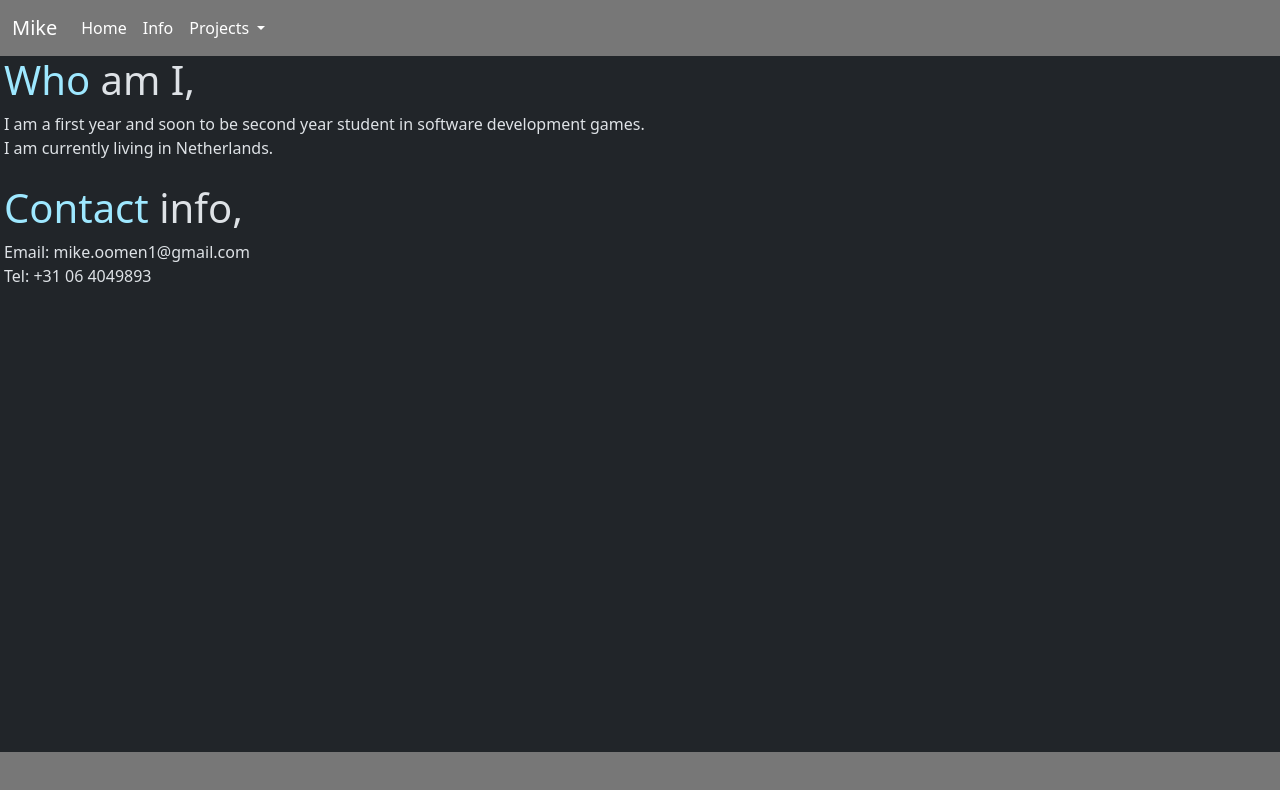
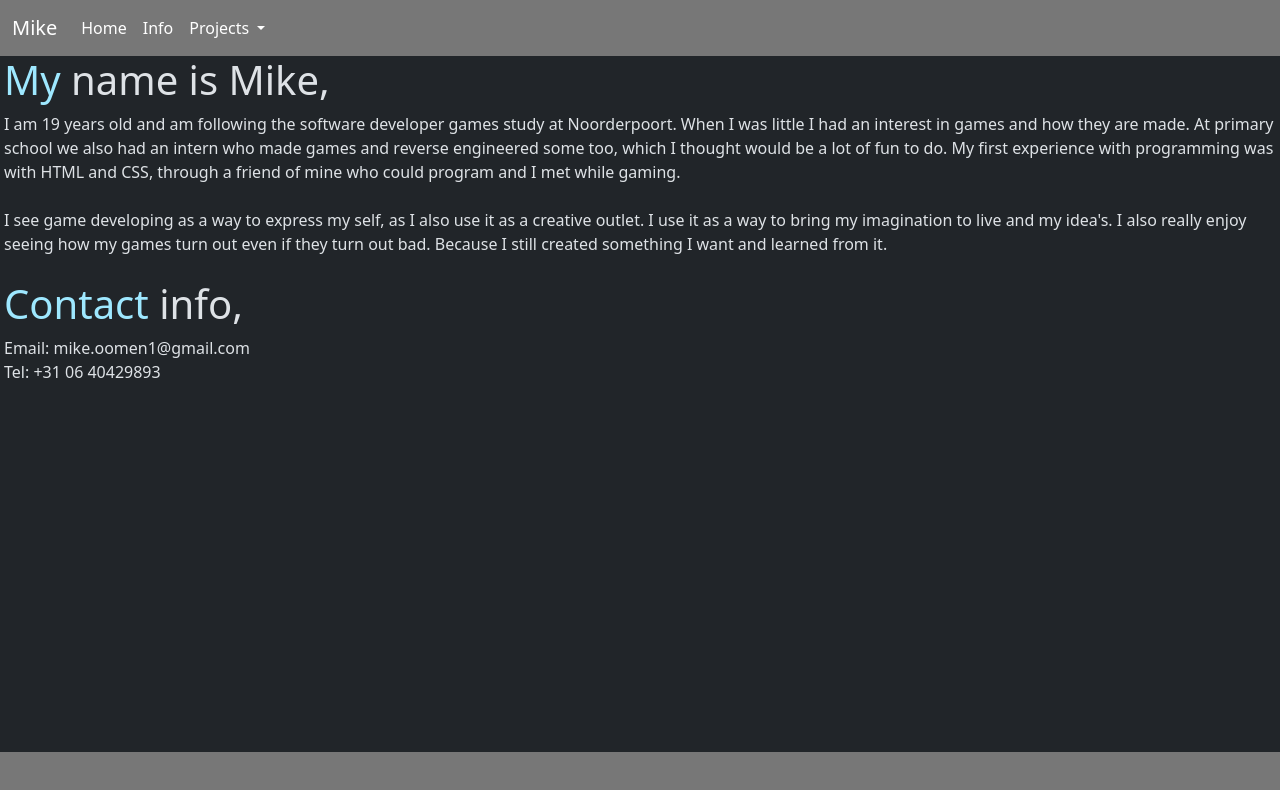
Before and after one commit to MikeOomen/portoflio, a plain HTML site: page info.html in a window 1280 px wide. Drawn offline with nearby package versions, Linux system fonts and the light colour scheme.

Commit message:
About me update

```diff
--- a/info.html
+++ b/info.html
@@ -1,18 +1,22 @@
 <!doctype html>
 <html lang="en" data-bs-theme="dark">
+
 <head>
   <meta charset="utf-8">
   <meta name="viewport" content="width=device-width, initial-scale=1">
   <title>Mike</title>
   <link rel="stylesheet" href="custom.css">
-    <link href="https://cdn.jsdelivr.net/npm/bootstrap@5.3.0-alpha1/dist/css/bootstrap.min.css" rel="stylesheet" integrity="sha384-GLhlTQ8iRABdZLl6O3oVMWSktQOp6b7In1Zl3/Jr59b6EGGoI1aFkw7cmDA6j6gD" crossorigin="anonymous">
+  <link href="https://cdn.jsdelivr.net/npm/bootstrap@5.3.0-alpha1/dist/css/bootstrap.min.css" rel="stylesheet"
+    integrity="sha384-GLhlTQ8iRABdZLl6O3oVMWSktQOp6b7In1Zl3/Jr59b6EGGoI1aFkw7cmDA6j6gD" crossorigin="anonymous">
 </head>
+
 <body>
   <header>
     <nav class="navbar navbar-expand-lg bg-custom">
       <div class="container-fluid">
         <a class="navbar-brand text-custom" href="index.html">Mike</a>
-          <button class="navbar-toggler" type="button" data-bs-toggle="collapse" data-bs-target="#navbarSupportedContent" aria-controls="navbarSupportedContent" aria-expanded="false" aria-label="Toggle navigation">
+        <button class="navbar-toggler" type="button" data-bs-toggle="collapse" data-bs-target="#navbarSupportedContent"
+          aria-controls="navbarSupportedContent" aria-expanded="false" aria-label="Toggle navigation">
           <span class="navbar-toggler-icon"></span>
         </button>
         <div class="collapse justify-content-custom navbar-collapse" id="navbarSupportedContent">
@@ -21,15 +25,19 @@
               <a class="nav-link active" aria-current="page" href="index.html">Home</a>
             </li>
             <li class="nav-item text-custom">
-                <a class="nav-link text-custom" href="info.html">Info</a>            </li>
+              <a class="nav-link text-custom" href="info.html">Info</a>
+            </li>
             <li class="nav-item dropdown text-custom">
-                <a class="nav-link dropdown-toggle text-custom" href="#" role="button"  id="dropdownMenuButtonDark" data-bs-toggle="dropdown" aria-expanded="false">
+              <a class="nav-link dropdown-toggle text-custom" href="#" role="button" id="dropdownMenuButtonDark"
+                data-bs-toggle="dropdown" aria-expanded="false">
                 Projects
               </a>
               <ul class="dropdown-menu" aria-labelledby="dropdownMenuButtonDark">
                 <li><a class="dropdown-item" href="pong.html">Pong with ...</a></li>
                 <li><a class="dropdown-item" href="tankgame.html">Tank game</a></li>
-                  <li><hr class="dropdown-divider"></li>
+                <li>
+                  <hr class="dropdown-divider">
+                </li>
                 <li><a class="dropdown-item" href="allPorjects.html">All projects</a></li>
               </ul>
             </li>
@@ -37,19 +45,34 @@
         </div>
       </div>
     </nav>
-      <script src="https://cdn.jsdelivr.net/npm/bootstrap@5.3.0-alpha1/dist/js/bootstrap.bundle.min.js" integrity="sha384-w76AqPfDkMBDXo30jS1Sgez6pr3x5MlQ1ZAGC+nuZB+EYdgRZgiwxhTBTkF7CXvN" crossorigin="anonymous"></script>
+    <script src="https://cdn.jsdelivr.net/npm/bootstrap@5.3.0-alpha1/dist/js/bootstrap.bundle.min.js"
+      integrity="sha384-w76AqPfDkMBDXo30jS1Sgez6pr3x5MlQ1ZAGC+nuZB+EYdgRZgiwxhTBTkF7CXvN"
+      crossorigin="anonymous"></script>
   </header>
   <main>
     <!-- <img src="#" class="img-custom-2 float-end" alt="container-fluid"> -->
     <div class="pb-2 ps-1">
-            <h1><a class="first-word-hero ">Who</a> am I,</h1>
-            <p>I am a first year and soon to be second year student in software development games.</br>
-            I am currently living in Netherlands.</p>
+      <h1><a class="first-word-hero ">My</a> name is Mike,</h1>
+      <p>
+        I am 19 years old and am following the software developer games study at Noorderpoort.
+        When I was little I had an interest in games and how they are made.
+        At primary school we also had an intern who made games and reverse engineered some too,
+        which I thought would be a lot of fun to do. My first experience with programming was with HTML and CSS,
+        through a friend of mine who could program and I met while gaming.
+        </br></br>
+        I see game developing as a way to express my self, as I also use it as a creative outlet.
+        I use it as a way to bring my imagination to live and my idea's.
+        I also really enjoy seeing how my games turn out even if they turn out bad.
+        Because I still created something I want and learned from it.
+      </p>
     </div>
     <div class="pb-2 ps-1">
       <h1><a class="first-word-hero ">Contact</a> info,</h1>
-            <p>Email: mike.oomen1@gmail.com</br>
-            Tel: +31 06 4049893</p>
+      <p>
+        Email: mike.oomen1@gmail.com
+      </br>
+        Tel: +31 06 40429893
+      </p>
     </div>
   </main>
 </body>
@@ -64,4 +87,5 @@
   <!-- Grid container -->
 
 </footer>
+
 </html>
```
Lines whose indentation alone changed are shown as unchanged.
